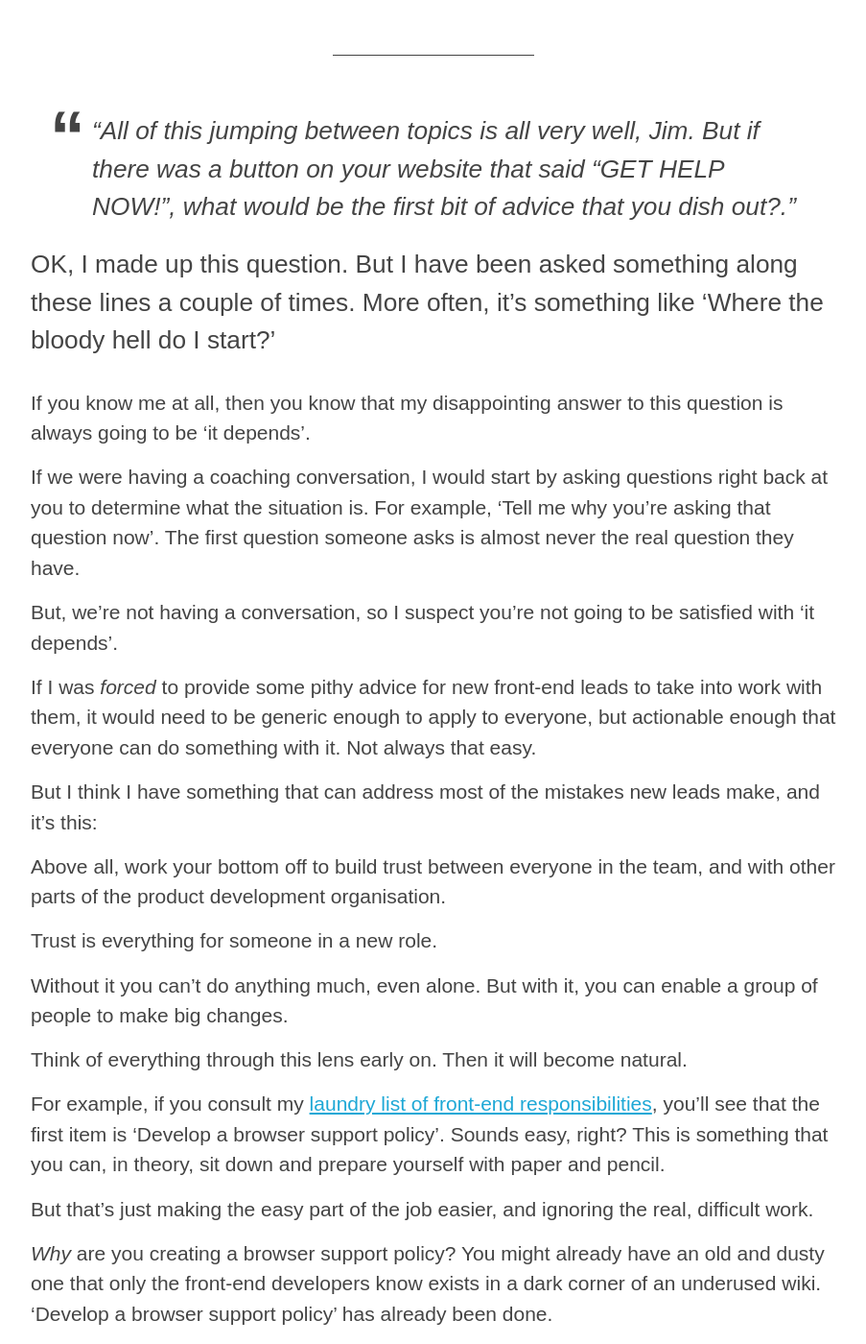
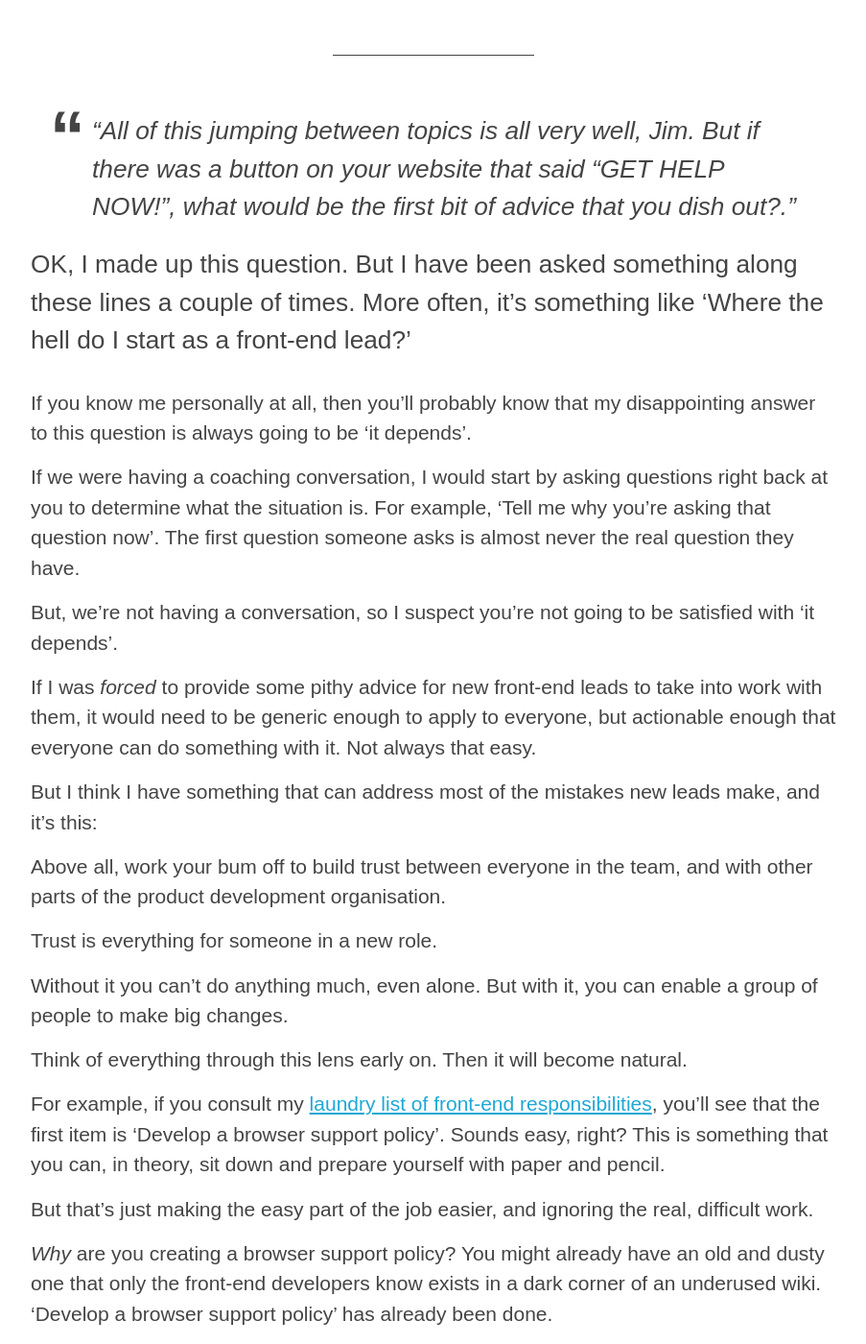
Before and after one commit to froots/froots.github.io, a Jekyll site: the page built from _list/20180430.md, in a window 1280 px wide and 1400 px high, scrolled down 268 px. Shown: the whole window at 96% size, without its empty margins (188-1091 px from the left). Built offline with Jekyll 4.4.1, drawn with Linux system fonts in a browser that asks for light colours; some of the changed text lies outside the part shown.

Commit message:
Email edits

```diff
--- a/_list/20180430.md
+++ b/_list/20180430.md
@@ -5,9 +5,9 @@ date: '2018-04-30 00:00:00'
 
 > "All of this jumping between topics is all very well, Jim. But if there was a button on your website that said "GET HELP NOW!", what would be the first bit of advice that you dish out?."
 
-OK, I made up this question. But I have been asked something along these lines a couple of times. More often, it's something like 'Where the bloody hell do I start?'
+OK, I made up this question. But I have been asked something along these lines a couple of times. More often, it's something like 'Where the hell do I start as a front-end lead?'
 
-If you know me at all, then you know that my disappointing answer to this question is always going to be 'it depends'.
+If you know me personally at all, then you'll probably know that my disappointing answer to this question is always going to be 'it depends'.
 
 If we were having a coaching conversation, I would start by asking questions right back at you to determine what the situation is. For example, 'Tell me why you're asking that question now'. The first question someone asks is almost never the real question they have.
 
@@ -17,7 +17,7 @@ If I was _forced_ to provide some pithy advice for new front-end leads to take i
 
 But I think I have something that can address most of the mistakes new leads make, and it's this:
 
-Above all, work your bottom off to build trust between everyone in the team, and with other parts of the product development organisation.
+Above all, work your bum off to build trust between everyone in the team, and with other parts of the product development organisation.
 
 Trust is everything for someone in a new role.
 
@@ -31,7 +31,7 @@ But that's just making the easy part of the job easier, and ignoring the real, d
 
 _Why_ are you creating a browser support policy? You might already have an old and dusty one that only the front-end developers know exists in a dark corner of an underused wiki. 'Develop a browser support policy' has already been done.
 
-What you probably mean is 'reach consensus on, adopt and enforce an appropriate browser support policy across the organisation'.
+What you probably mean is _reach consensus on, adopt and enforce an appropriate browser support policy across the organisation_.
 
 To do this successfully requires trust. But you can also use the exercise as a means to build trust. It's all in the _way_ you do it.
 
```
